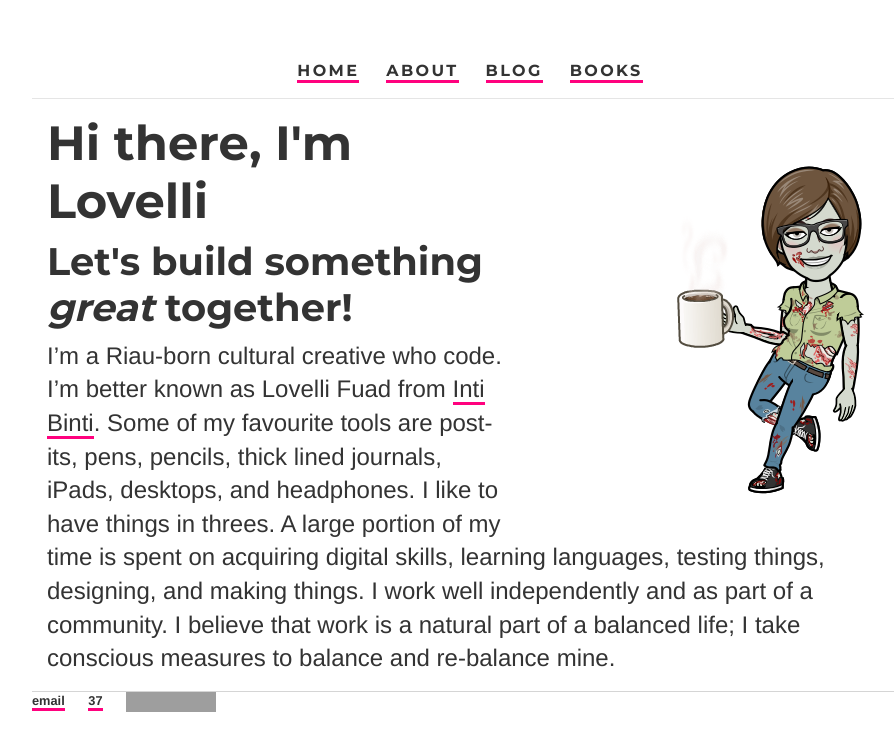
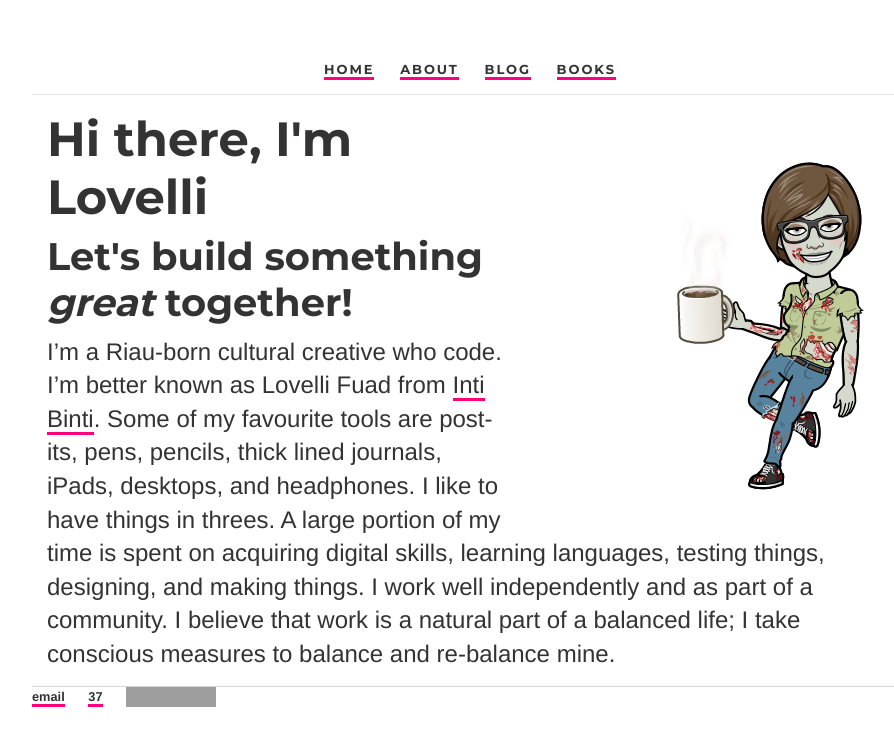
Before and after one commit to ariesti/ariesti.github.io, a Jekyll site: the page built from index.html, in a window 1280 px wide. Shown: the top 751 px of the page, without its empty margins (160-1054 px from the left). Built offline with Jekyll 4.4.1, drawn with Linux system fonts in a browser that asks for light colours; grey boxes are pictures that could not be loaded.

Commit message:
Update main.css

```diff
--- a/css/main.css
+++ b/css/main.css
@@ -1,6 +1,6 @@
 /* Head */
 header {font-family: Montserrat, sans-serif; letter-spacing: .15em;
-        text-transform: uppercase; font-weight: lighter; font-size: 1em; text-align: center;}
+        text-transform: uppercase; font-weight: lighter; font-size: 13px; text-align: center;}
 
 /* Body */
 body { font-family: Helvetica Neue, sans-serif; margin: 60px auto; width: 70%; color: #333; overflow: auto; }
```
